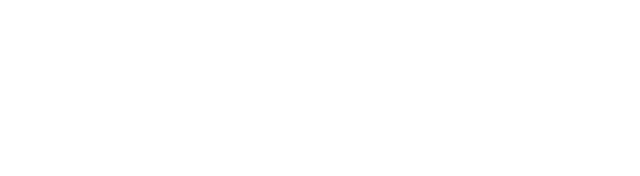
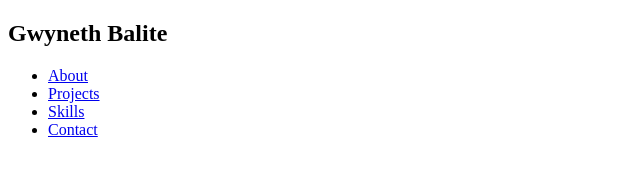
Before and after one commit to gwyneth-acb/portfolio, a plain HTML site: page index.html in a window 1280 px wide. Shown: the whole page, without its empty margins (0-640 px from the left). Drawn offline with Linux system fonts and the light colour scheme.

Commit message:
added nav bar

```diff
--- a/index.html
+++ b/index.html
@@ -5,6 +5,19 @@
     <title>Gwyneth's Portfolio</title>
 </head>
 <body>
+    <!-- Side Navigation -->
+    <aside>
+        <h1> Gwyneth Balite </h1>
+      <nav>
+        <ul>
+          <li><a href="#about">About</a></li>
+          <li><a href="#projects">Projects</a></li>
+          <li><a href="#skills">Skills</a></li>
+          <li><a href="#contact">Contact</a></li>
+        </ul>
+      </nav>
+    </aside>
+
 
 </body>
 </html>
```
